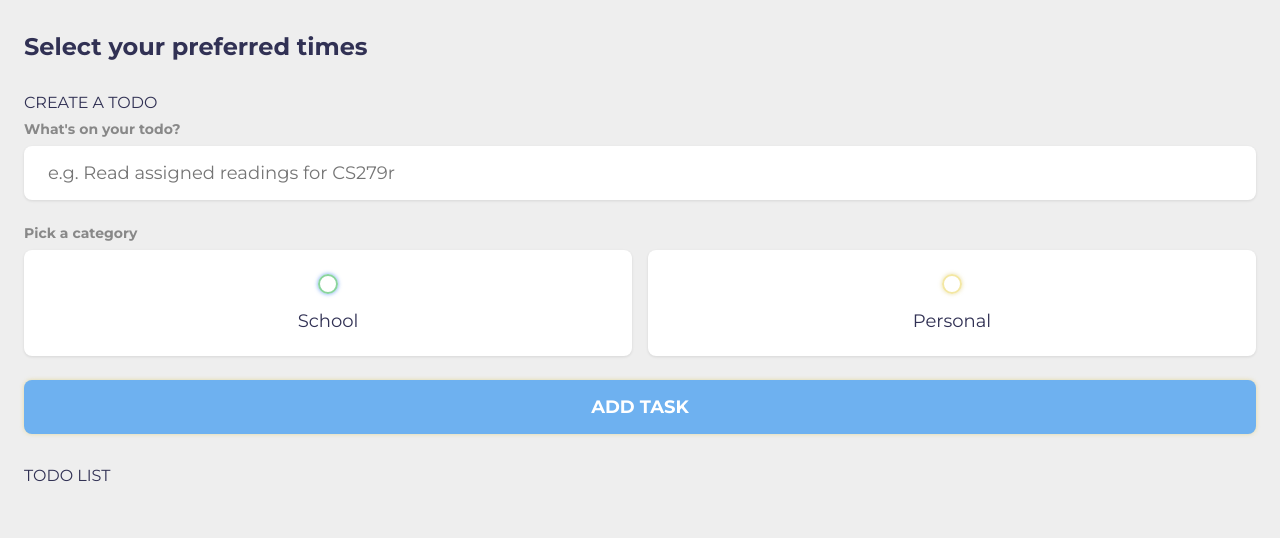
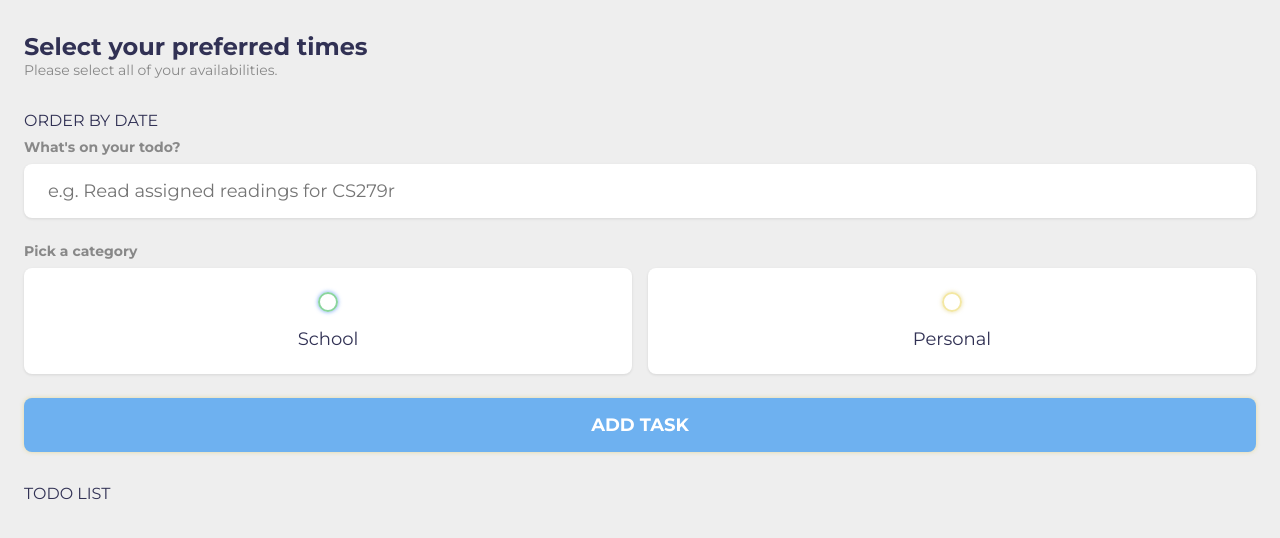
Before and after one commit to wqiu68/cs279r-doodle, a plain HTML site: page index.html in a window 1280 px wide. Drawn offline with Linux system fonts and the light colour scheme.

Commit message:
newl lines

```diff
--- a/index.html
+++ b/index.html
@@ -4,7 +4,7 @@
 	<meta charset="UTF-8" />
 	<meta http-equiv="X-UA-Compatible" content="IE=edge" />
 	<meta name="viewport" content="width=device-width, initial-scale=1.0" />
-	<title>Todo List 2022 with LocalStorage</title>
+	<title>Doodle</title>
 
 
     <!-- connects this page with main.css (style) -->
@@ -24,11 +24,14 @@
 			<h2 class="title">
 				Select your preferred times
 			</h2>
+			<h5>
+				Please select all of your availabilities.
+			</h5>
 		</section>
 
 		<!-- creating a to-do -->
 		<section class="create-todo">
-			<h3>CREATE A TODO</h3>
+			<h3>ORDER BY DATE</h3>
 			<form id="new-todo-form">
 				<h4>What's on your todo?</h4>
 
```
